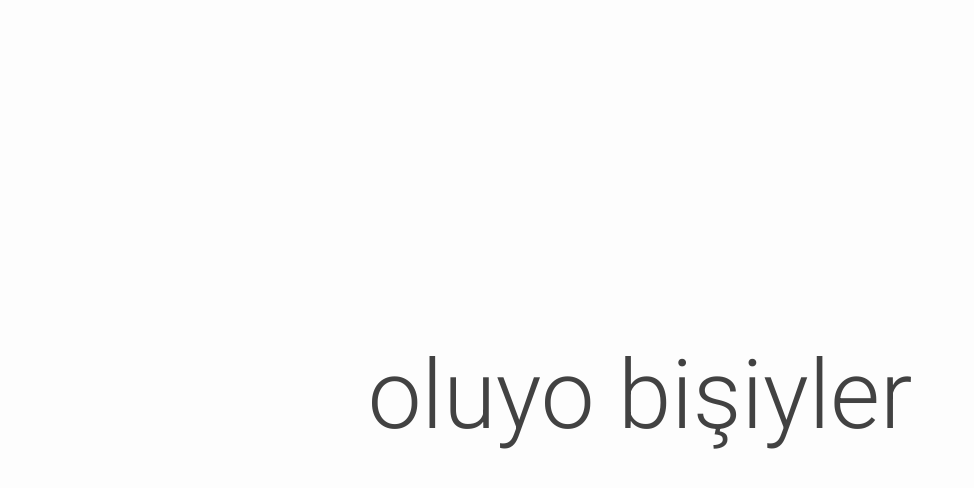
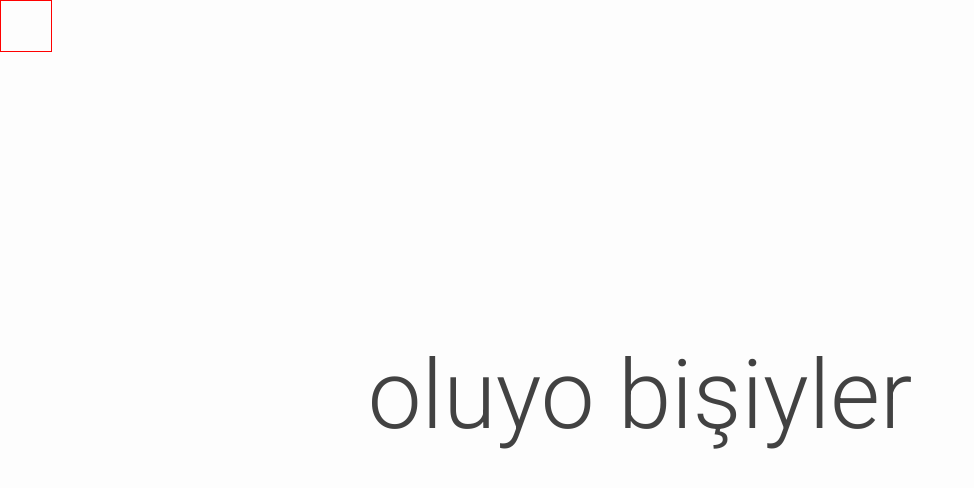
Before and after one commit to Kappazin/kappazin.github.io, a plain HTML site: page index.html in a window 1280 px wide. Shown: the whole page, without its empty margins (0-974 px from the left). Drawn offline with Linux system fonts and the light colour scheme.

Commit message:
Update index.html

```diff
--- a/index.html
+++ b/index.html
@@ -1,17 +1,25 @@
 <html>
 <head>
+  <div class="touchMeNot"></div>
+<style>
+  .touchMeNot{
+    position:absolute;
+    border: 1px solid red;
+    height:50px;
+    width:50px;
+}
+</style>
   <link rel="shortcut icon" href="?\icon.ico">
   <meta charset="utf-8">
   <title>çalışmaca</title>
   <link href='https://fonts.googleapis.com/css?family=Roboto:400,300,100,500,700' rel='stylesheet' type='text/css'>
   <style type="text/css">html,body{height:100%;width:100%;margin:0;padding:0;background-color:#fdfdfd;color:#424242;font-family:Roboto,Arial,sans-serif;display:table;}section{width:100%;display:table-cell;vertical-align:middle;text-align:center;}h1{margin:0 0 10px 0;font-size:6em;font-weight:300;}h2{margin:0 0 20px 0;font-weight:300;}label{font-weight:300;}input[type="text"],input[type="email"]{padding:5px 10px;border:solid 1px #dcdcdc;transition:box-shadow 0.3s,border 0.3s;}input[type="text"]:focus,input[type="text"].focus,input[type="email"]:focus,input[type="email"].focus{border:solid 1px #707070;box-shadow:0 0 5px 1px #969696;}p.help-block{margin:2px 0 0 0;padding:0;font-weight:300;}.help-block.success{color:green;}.help-block.failure{color:red;}</style>
 </head>
-<div class="touchMeNot"></div>
+
 <body>
   <section>
     <h1 id="wip">oluyo bişiyler</h1>
   </section>
-</div>
 
 </body>
 </html>
```
